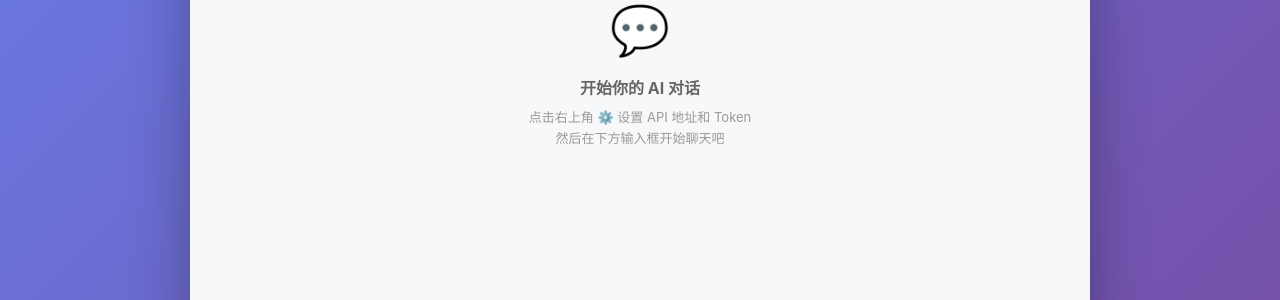
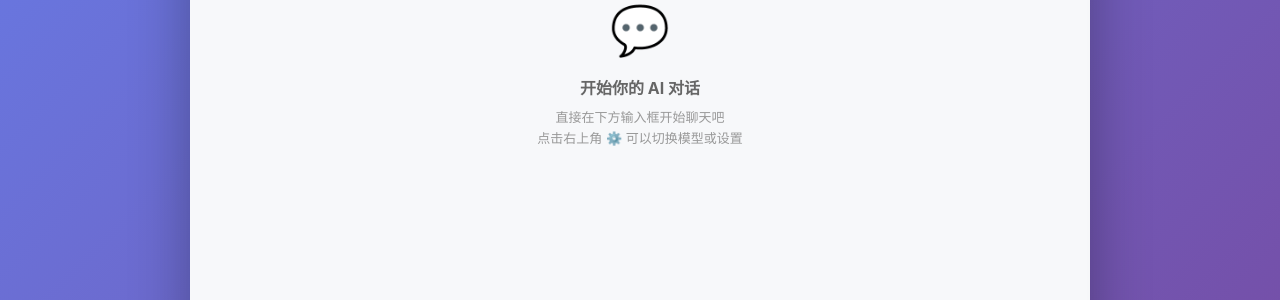
Before and after one commit to SophiaYangHua/SophiaYangHua.github.io, a Jekyll site: the page chat.html, which Jekyll copies as it is, in a window 1280 px wide. Shown: the part 371-671 px from the top of the page. Built offline with Jekyll 4.4.1, drawn with Linux system fonts in a browser that asks for light colours; part of the change alters nothing that is shown.

Commit message:
feat: prefill default API settings for all visitors

```diff
--- a/chat.html
+++ b/chat.html
@@ -380,7 +380,7 @@
     <div class="empty-state" id="emptyState">
       <div class="icon">💬</div>
       <h3>开始你的 AI 对话</h3>
-      <p>点击右上角 ⚙️ 设置 API 地址和 Token<br>然后在下方输入框开始聊天吧</p>
+      <p>直接在下方输入框开始聊天吧<br>点击右上角 ⚙️ 可以切换模型或设置</p>
     </div>
   </div>
 
@@ -448,39 +448,48 @@
 </div>
 
 <script>
+  // 默认配置（访客一进来就能用）
+  const DEFAULT_SETTINGS = {
+    baseUrl: 'https://api.sillytraven.dev/api/ai/v1',
+    token: 'd332d9ed-3446-486f-b9a3-2272c7dd8d11',
+    model: 'x-apex-surge-0505-16k',
+    stream: true,
+    systemPrompt: '你是一个乐于助人的AI助手，回答简洁明了，善于思考。'
+  };
+
   // State
   let messages = [];
   let isSending = false;
   let controller = null;
+  let currentSettings = { ...DEFAULT_SETTINGS };
 
-  // Load settings from localStorage
+  // 加载设置：每次刷新都用默认值，访客自己改的只在当前页面生效
   function loadSettings() {
-    const settings = JSON.parse(localStorage.getItem('chatSettings') || '{}');
-    document.getElementById('apiBaseUrl').value = settings.baseUrl || '';
-    document.getElementById('apiToken').value = settings.token || '';
-    document.getElementById('modelName').value = settings.model || '';
-    document.getElementById('streamMode').value = settings.stream !== false ? 'true' : 'false';
-    document.getElementById('systemPrompt').value = settings.systemPrompt || '';
+    currentSettings = { ...DEFAULT_SETTINGS };
+    document.getElementById('apiBaseUrl').value = currentSettings.baseUrl;
+    document.getElementById('apiToken').value = currentSettings.token;
+    document.getElementById('modelName').value = currentSettings.model;
+    document.getElementById('streamMode').value = currentSettings.stream ? 'true' : 'false';
+    document.getElementById('systemPrompt').value = currentSettings.systemPrompt;
     updateStatus();
   }
 
   function saveSettings() {
-    const settings = {
+    currentSettings = {
       baseUrl: document.getElementById('apiBaseUrl').value.trim(),
       token: document.getElementById('apiToken').value.trim(),
       model: document.getElementById('modelName').value.trim(),
       stream: document.getElementById('streamMode').value === 'true',
       systemPrompt: document.getElementById('systemPrompt').value.trim()
     };
-    localStorage.setItem('chatSettings', JSON.stringify(settings));
+    // 不存 localStorage，刷新后恢复默认
     updateStatus();
     toggleSettings();
-    // Show a brief toast
     showToast('设置已保存 ✓');
   }
 
   function getSettings() {
-    return JSON.parse(localStorage.getItem('chatSettings') || '{}');
+    return currentSettings;
   }
 
   function updateStatus() {
```
